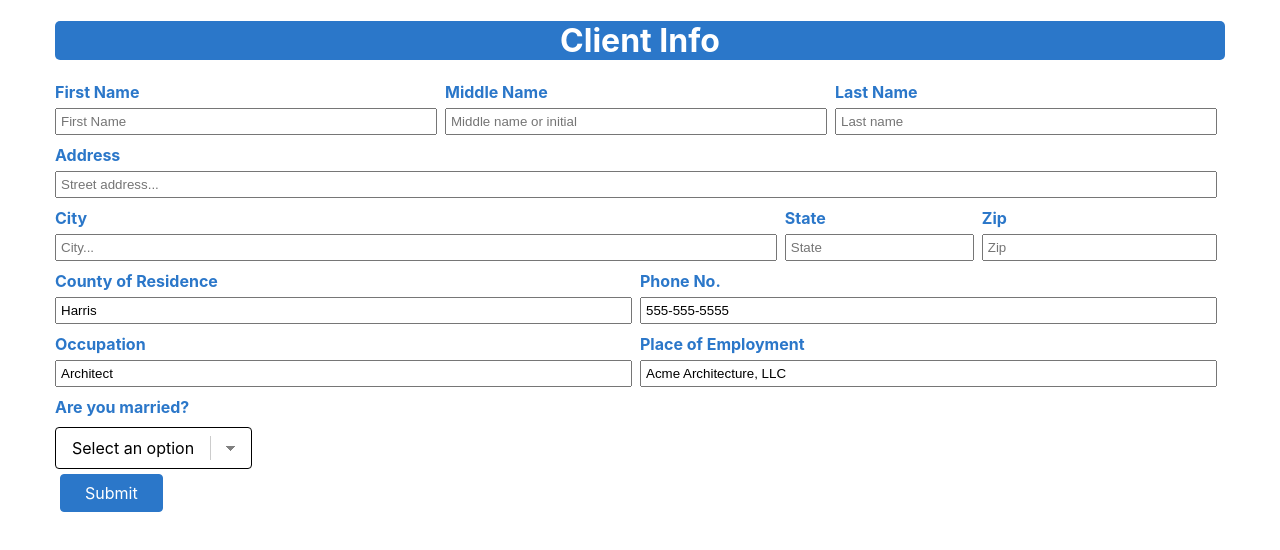
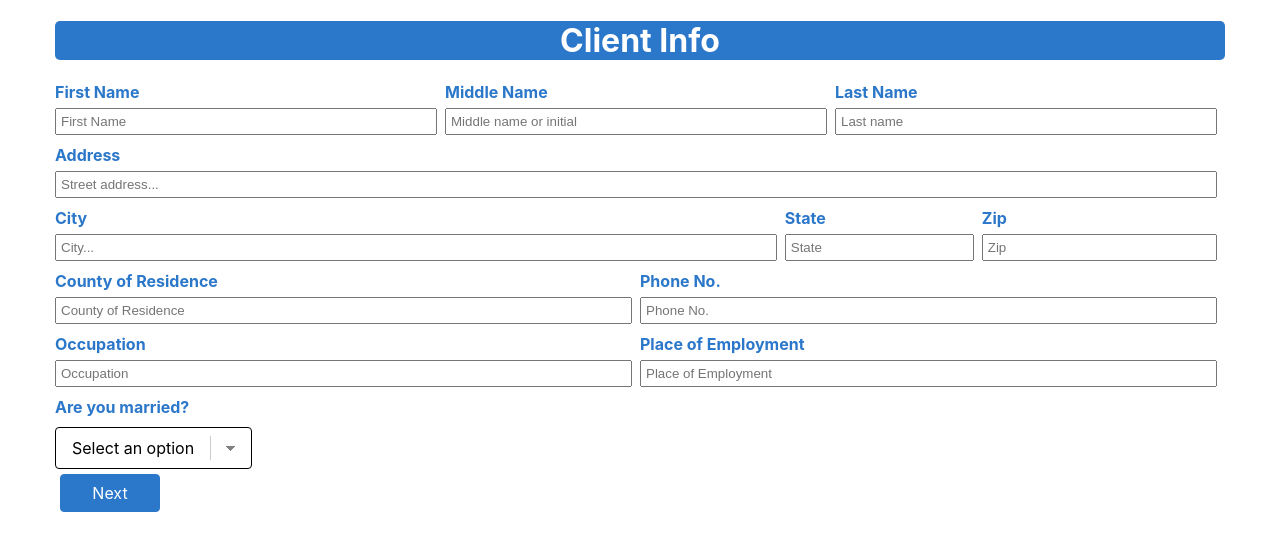
Before and after one commit to jbvance/client-intake-react, a React (Create React App) app: page / in a window 1280 px wide. Shown: the top 550 px of the page. Built offline with nearby package versions, Linux system fonts and the light colour scheme.

Commit message:
begin adding multi-step form

```diff
--- /dev/null
+++ b/global.d.ts
@@ -0,0 +1 @@
+declare var __DEV__: boolean;
--- a/src/App.tsx
+++ b/src/App.tsx
@@ -1,12 +1,19 @@
-import React from 'react';
+import { createContext, useState, Dispatch, SetStateAction } from 'react';
 import './App.css';
-import ClientInfo from './components/ClientInfo';
+import MultiStepForm from './components/MultiStepForm';
+export const FormContext = createContext({
+  activeStepIndex: 0,
+  setActiveStepIndex: (prevState: number) => {},
+});
 
 function App() {
+  const [activeStepIndex, setActiveStepIndex] = useState(0);
   return (
-    <div className="container">
-      <ClientInfo />
-    </div>
+    <FormContext.Provider value={{ activeStepIndex, setActiveStepIndex }}>
+      <div className="container">
+        <MultiStepForm />
+      </div>
+    </FormContext.Provider>
   );
 }
 
--- a/src/components/ClientInfo.tsx
+++ b/src/components/ClientInfo.tsx
@@ -1,15 +1,24 @@
-import { useRef, useState } from 'react';
+import { useRef, useState, useContext } from 'react';
 import { Formik, Form, FormikProps } from 'formik';
 import * as Yup from 'yup';
-import { useDispatch } from 'react-redux';
+import { useDispatch, useSelector } from 'react-redux';
 import { clientInfoActions } from '../store/client-info-slice';
 import TextInput from './form-elements/TextInput';
 import Select from './form-elements/Select';
 import Button from './form-elements/Button';
 import ErrorSummary from './form-elements/ErrorSummary';
+import { RootState } from '../store';
+import { IClientInfo } from '../store/client-info-slice';
+import Footer from './Footer';
+import { FormContext } from '../App';
 
-const ClientInfo = () => {
+const ClientInfo = (props: any) => {
   const dispatch = useDispatch();
+  const { activeStepIndex, setActiveStepIndex } = useContext(FormContext);
+
+  const initialState: IClientInfo = useSelector(
+    (state: RootState) => state.clientInfo
+  );
   const [userErrors, setUserErrors] = useState<Object | null>(null);
   type FormValues = {};
   const formRef = useRef<FormikProps<FormValues>>(null);
@@ -26,6 +35,8 @@ const ClientInfo = () => {
     const errors = await formRef.current?.validateForm(formRef.current.values);
     if (errors && Object.keys(errors).length > 0) {
       setUserErrors(errors);
+    } else {
+      setActiveStepIndex(activeStepIndex + 1);
     }
   };
 
@@ -37,18 +48,7 @@ const ClientInfo = () => {
       <Formik
         innerRef={formRef}
         initialValues={{
-          firstName: '',
-          lastName: '',
-          middleName: '',
-          address: '',
-          city: '',
-          state: '',
-          zip: '',
-          county: 'Harris',
-          phone: '555-555-5555',
-          occupation: 'Architect',
-          employer: 'Acme Architecture, LLC',
-          married: '',
+          ...initialState,
         }}
         validationSchema={Yup.object({
           firstName: Yup.string()
@@ -215,9 +215,14 @@ const ClientInfo = () => {
             <ErrorSummary errors={userErrors} />
           )}
 
-          <Button type="button" onClick={handleSubmit}>
+          {/* <Button type="button" onClick={handleSubmit}>
             Submit
-          </Button>
+          </Button> */}
+          <Footer
+            isFirst={props.isFirst}
+            isLast={props.isLast}
+            onClick={handleSubmit}
+          />
         </Form>
       </Formik>
     </>
--- /dev/null
+++ b/src/components/ExecutorForm.tsx
@@ -0,0 +1,7 @@
+import React from 'react';
+
+const ExecutorForm = () => {
+  return <div>Executor Form</div>;
+};
+
+export default ExecutorForm;
--- /dev/null
+++ b/src/components/Footer.tsx
@@ -0,0 +1,25 @@
+import React from 'react';
+import Button from './form-elements/Button';
+
+interface IFooterProps {
+  prev?: () => void;
+  values?: {};
+  isLast?: boolean;
+  isFirst?: boolean;
+}
+const Footer: React.FC<any> = (props: any) => {
+  return (
+    <div>
+      {!props.isFirst && (
+        <Button type="button" onClick={() => props.prev(props.values)}>
+          Back
+        </Button>
+      )}
+      <Button type="button" onClick={props.onClick}>
+        {props.isFirst ? 'Next' : 'Submit'}
+      </Button>
+    </div>
+  );
+};
+
+export default Footer;
--- /dev/null
+++ b/src/components/MultiStepForm.tsx
@@ -0,0 +1,24 @@
+import React, { useContext, useState } from 'react';
+import ClientInfo from './ClientInfo';
+import { FormContext } from '../App';
+import Footer from './Footer';
+import ExecutorForm from './ExecutorForm';
+
+const MultiStepForm = () => {
+  const { activeStepIndex, setActiveStepIndex } = useContext(FormContext);
+  const steps = ['client-info', 'executor'];
+
+  const props = {
+    isFirst: activeStepIndex === 0,
+    isLast: activeStepIndex === steps.length - 1,
+  };
+
+  const stepComponents = [
+    <ClientInfo isFirst={props.isFirst} isLast={props.isLast} />,
+    <ExecutorForm />,
+  ];
+
+  return <div>{stepComponents[activeStepIndex]}</div>;
+};
+
+export default MultiStepForm;
--- a/src/store/client-info-slice.tsx
+++ b/src/store/client-info-slice.tsx
@@ -4,7 +4,7 @@ import { createSlice } from '@reduxjs/toolkit';
 
 import store from './';
 
-interface IClientInfo {
+export interface IClientInfo {
   firstName: string;
   middleName?: string;
   lastName: string;
```
Also changed, not shown: tsconfig.json (+2 -8 lines).
